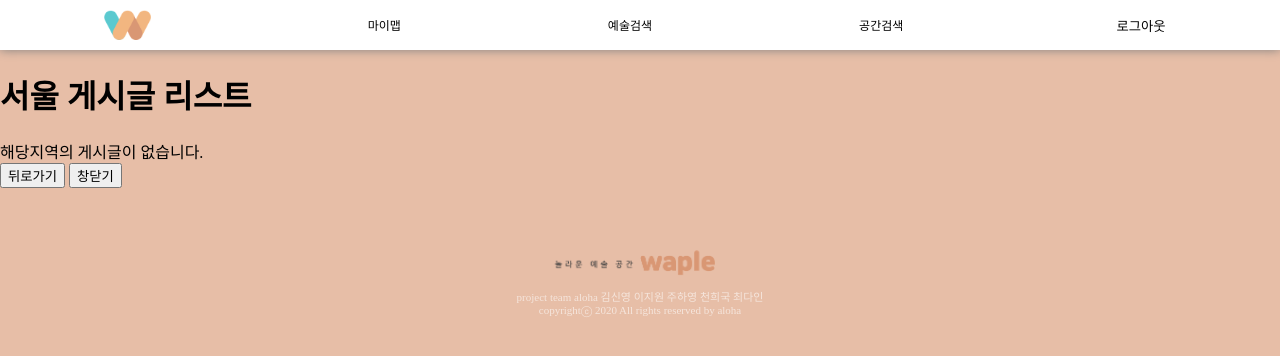
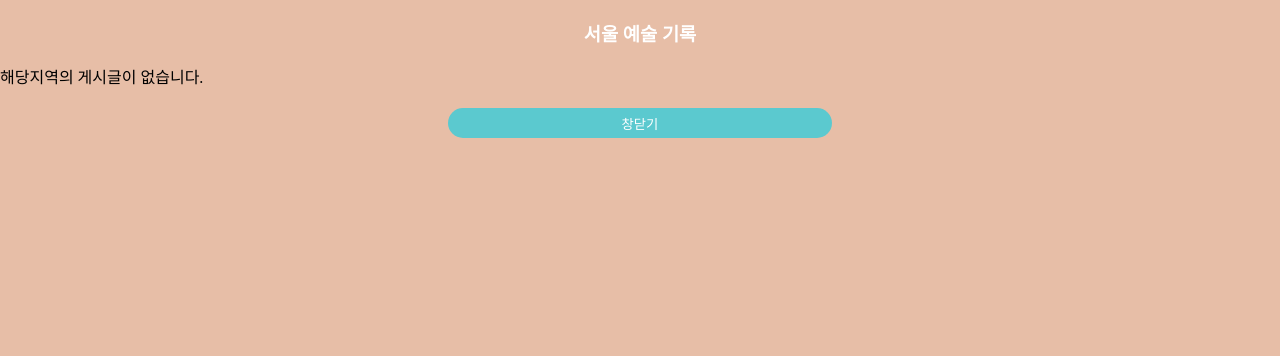
Before and after one commit to joohayoung/waple-art_hackathon, a Django app: page /map/1/ in a window 1280 px wide. Shown: the top 356 px of the page. Run offline with Django 3.2, Linux system fonts and the light colour scheme; a user stored in the database is signed in; data comes from the database, SQL or seed files in the repository; tables that the repository leaves empty hold one stand-in row (values such as "Sample post"); some web fonts are replaced.

Commit message:
popup front

```diff
--- a/web/artproject/mainapp/templates/mainapp/RegionPostList.html
+++ b/web/artproject/mainapp/templates/mainapp/RegionPostList.html
@@ -1,11 +1,10 @@
-{% extends 'base.html' %}
+{% extends 'base3.html' %}
 {% load static %}
 
 {% block style %}
 {% endblock %}
-
 {% block content %}
-    <h1>{{region}} 게시글 리스트</h1>
+    <h3>{{region}} 예술 기록</h3>
     {% if postlist %}
     <table border="1">
         <th>no</th>
@@ -17,14 +16,13 @@
                 <td>{{forloop.counter}}</td>
                 <td>{{post.date}}</td>
                 <td>{{post.city}}</td>
-                <td><a href="/{{post.pk}}">{{post.name}}</a></td>
+                <td><a href="/{{post.pk}}">{{post.name}} 클릭</a></td>
             </tr>
         {% endfor %}
     </table>
     {% else %}
         해당지역의 게시글이 없습니다.<br>
     {% endif %}
-
-    <button onclick="javascript:history.back();">뒤로가기</button>
+    {% comment %} <button onclick="javascript:history.back();">뒤로가기</button> {% endcomment %}
     <button onclick="window.close();">창닫기</button>
 {% endblock %}
--- a/web/artproject/mainapp/templates/mainapp/edit_posting.html
+++ b/web/artproject/mainapp/templates/mainapp/edit_posting.html
@@ -1,4 +1,4 @@
-{% extends 'base.html' %}
+{% extends 'base3.html' %}
 {% load static %}
 
 {% block style %}
@@ -6,7 +6,7 @@
 {% endblock %}
 
 {% block content %}
-    <h1>editpage</h1>
+    <h3>editpage</h3>
     <button onclick="javascript:history.back();">뒤로가기</button>
     <button onclick="window.close();">창닫기</button>
 {% endblock %}
--- /dev/null
+++ b/web/artproject/static/base3.css
@@ -0,0 +1,72 @@
+@font-face { font-family: 'SCDream'; src: url('https://cdn.jsdelivr.net/gh/projectnoonnu/noonfonts_six@1.2/S-CoreDream-1Thin.woff') format('woff'); font-weight: 100; }
+@font-face { font-family: 'SCDream'; src: url('https://cdn.jsdelivr.net/gh/projectnoonnu/noonfonts_six@1.2/S-CoreDream-2ExtraLight.woff') format('woff'); font-weight: 200; }
+@font-face { font-family: 'SCDream'; src: url('https://cdn.jsdelivr.net/gh/projectnoonnu/noonfonts_six@1.2/S-CoreDream-3Light.woff') format('woff'); font-weight: 300; }
+@font-face { font-family: 'SCDream'; src: url('https://cdn.jsdelivr.net/gh/projectnoonnu/noonfonts_six@1.2/S-CoreDream-4Regular.woff') format('woff'); font-weight: 400; }
+@font-face { font-family: 'SCDream'; src: url('https://cdn.jsdelivr.net/gh/projectnoonnu/noonfonts_six@1.2/S-CoreDream-5Medium.woff') format('woff'); font-weight: 500; }
+@font-face { font-family: 'SCDream'; src: url('https://cdn.jsdelivr.net/gh/projectnoonnu/noonfonts_six@1.2/S-CoreDream-6Bold.woff') format('woff'); font-weight: 600; }
+@font-face { font-family: 'SCDream'; src: url('https://cdn.jsdelivr.net/gh/projectnoonnu/noonfonts_six@1.2/S-CoreDream-7ExtraBold.woff') format('woff'); font-weight: 700; }
+@font-face { font-family: 'SCDream'; src: url('https://cdn.jsdelivr.net/gh/projectnoonnu/noonfonts_six@1.2/S-CoreDream-8Heavy.woff') format('woff'); font-weight: 800; }
+@font-face { font-family: 'SCDream'; src: url('https://cdn.jsdelivr.net/gh/projectnoonnu/noonfonts_six@1.2/S-CoreDream-9Black.woff') format('woff'); font-weight: 900; }
+
+body{
+    margin: 0px;
+    background-color: rgb(231, 190, 167);
+    font-family: 'SCDream';
+}
+a{
+    height: 50px;
+}
+a:link { color: black; text-decoration: none;}
+a:visited { color: black; text-decoration: none;}
+
+h3{
+    text-align: center;
+    color: white;
+}
+
+table{
+    font-size: 12px;
+    border-color: white;
+    width: 80%;
+    margin-left: 10%;
+    margin-right: 10%;
+    text-align: center;
+}
+button{
+    width: 30%;
+    margin: 20px;
+    margin-left: 35%;
+    margin-right: 35%;
+    height: 30px;
+    border-radius: 30px;
+    background-color: rgb(91, 201, 207);
+    color: white;
+    border: none;
+}
+
+#container{
+    font-size: 12px;
+    display: flex;
+    flex-direction: row;
+    justify-content: space-around;
+    margin-bottom: 10px;
+}
+#ct_items{
+    font-size: 12px;
+    width: 20%;
+    background-color: rgb(91, 201, 207);
+    color: white;
+    height: 30px;
+    border-radius: 0;
+    margin: 0;
+    text-align: center;
+    align-content: center;
+}
+#text_contents{
+    width: 90%;
+    margin-left: 5%;
+    margin-bottom: 10px;
+}
+p{
+    margin: 0;
+}
--- /dev/null
+++ b/web/artproject/templates/base3.html
@@ -0,0 +1,21 @@
+{% load static %}
+<!DOCTYPE html>
+<html lang="en">
+<head>
+    <meta charset="UTF-8">
+    <meta name="viewport" content="width=device-width, initial-scale=1.0">
+    <title>ART Hackathon</title>
+    <link rel="stylesheet" href="{% static 'base3.css' %}" type="text/css">
+    {% block style %}
+    {% endblock %}
+</head>
+<body>
+    {% block content %}
+    {% endblock %}
+    {% comment %} <div id='bottom'>
+        <img id='text_logo' src={% static 'logo2.png' %} alt='logo'><br>
+        project team aloha 김신영 이지원 주하영 천희국 최다인<br>
+        copyrightⓒ 2020 All rights reserved by aloha
+    </div>     {% endcomment %}
+</body>
+</html>
```
Also changed, not shown: web/artproject/mainapp/templates/mainapp/posting.html (+13 -9 lines), web/artproject/mainapp/templates/mainapp/remove_post.html (+9 -5 lines).
